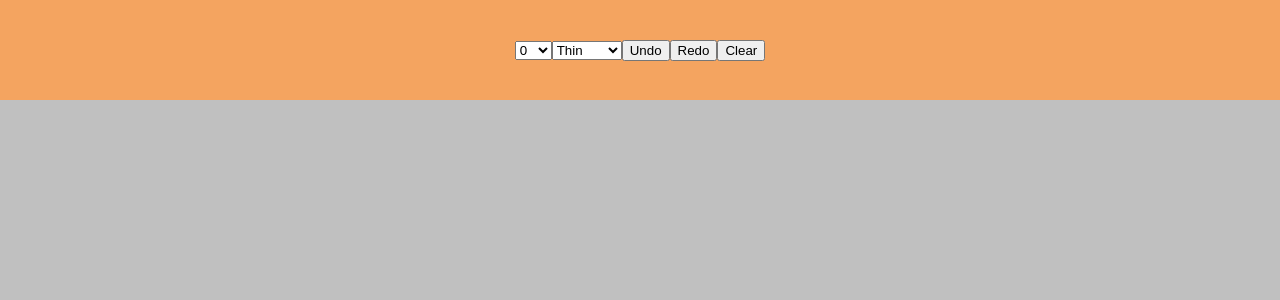
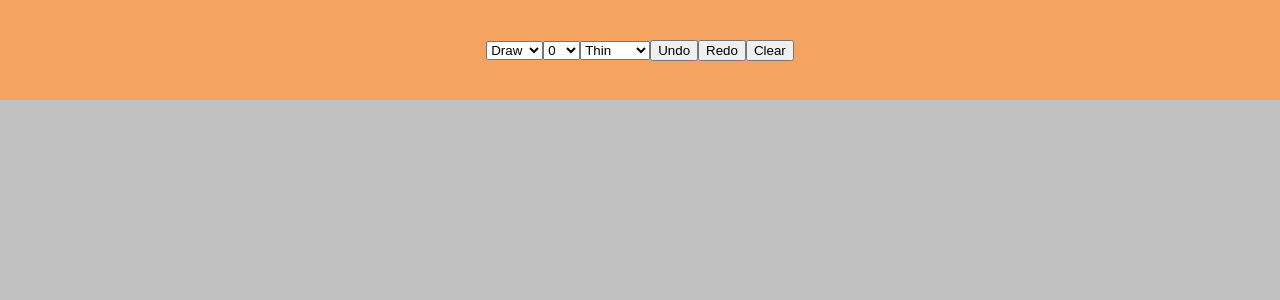
Before and after one commit to mynhiennguyen/loklok-clone, a Vue app: page / in a window 1280 px wide. Shown: the top 300 px of the page. Built offline with nearby package versions, Linux system fonts and the light colour scheme.

Commit message:
wip: tools selection

```diff
--- a/src/components/ToolBar.vue
+++ b/src/components/ToolBar.vue
@@ -1,5 +1,8 @@
 <template>
 <div id="toolbar">
+  <select @change="changeTool" name="tool" id="tool">
+    <option v-for="tool in Tools.keys()" :key="tool" :value="tool">{{Tools.get(tool)}}</option>
+  </select>
   <select @change="changeColor" name="color" id="color">
     <option v-for="c in LineColor.keys()" :key="c" :value="LineColor.get(c)" :style="{color: LineColor.get(c)}">{{c}}</option>
   </select>
@@ -14,13 +17,14 @@
 
 <script lang="ts">
 import { defineComponent } from "vue";
-import { LineThickness, LineColor} from "../options";
+import { LineThickness, LineColor, Tools} from "../options";
 
 export default defineComponent({
     name: "ToolBar",
     emits: ["undo", "redo", "clear"],
     data() {
       return {
+        Tools,
         LineThickness,
         LineColor
       }
@@ -34,6 +38,9 @@ export default defineComponent({
       },
       clear(): void {
         this.$emit("clear")
+      },
+      changeTool(e): void {
+        this.$store.commit("changeTool", e.target.value)
       },
       changeThickness(e): void {
         this.$store.commit("changeLineThickness", e.target.value)
--- a/src/options.ts
+++ b/src/options.ts
@@ -1,3 +1,14 @@
+// Tools Options
+export enum Tool {
+    PENCIL,
+    ERASER
+}
+
+export const Tools = new Map<Tool, string>([
+    [Tool.PENCIL, "Draw"],
+    [Tool.ERASER, "Erase"],
+])
+
 // Line Thickness Options
 export enum Thickness {
     THIN = "Thin",
--- a/src/store.ts
+++ b/src/store.ts
@@ -1,19 +1,24 @@
 import { createStore } from 'vuex'
-import { Color, LineColor, LineThickness } from './options';
+import { Color, LineColor, LineThickness, Thickness, Tool } from './options';
 
 export type State = {
+    tool: Tool;
     lineThickness: number;
     lineColor: string;
 };
 
 const state: State = {
-    lineThickness: LineThickness.values()[0],
+    tool: Tool.PENCIL,
+    lineThickness: LineThickness.get(Thickness.MEDIUM),
     lineColor: LineColor.get(Color.BLACK),
 }
 
 export const store = createStore({
     state,
     mutations: {
+        changeTool(state: State, tool: Tool){
+            state.tool = tool
+        },
         changeLineThickness (state: State, thickness: number) {
             state.lineThickness = thickness
         },
```
Lines whose indentation alone changed are shown as unchanged.
